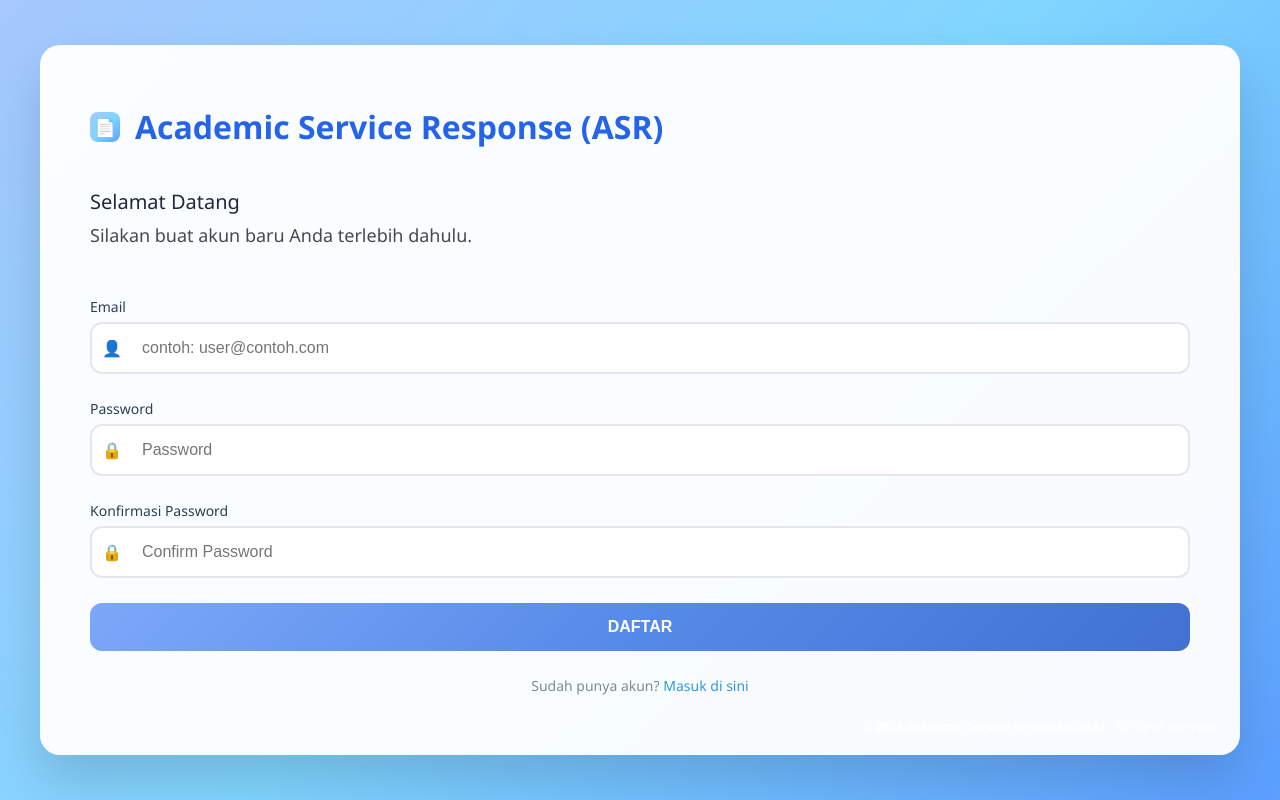
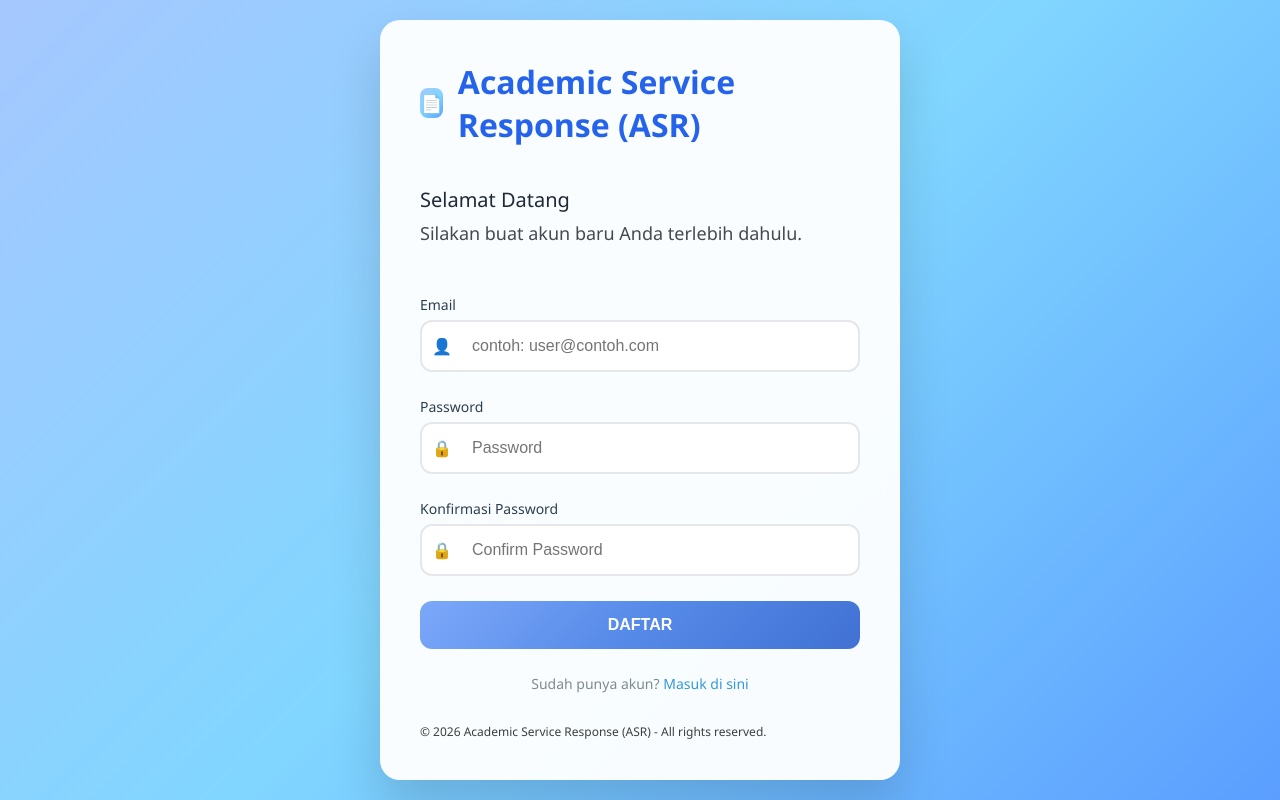
Before and after one commit to Nexuss-void/web_layanan_akademik_hosting, a Django app: page /register/ in a window 1280 px wide. Run offline with Django 4.2, Linux system fonts and the light colour scheme.

Commit message:
Update sistem V4.4

```diff
--- a/profil_mahasiswa/views.py
+++ b/profil_mahasiswa/views.py
@@ -76,7 +76,7 @@ def profil_mahasiswa_view(request):
             semester = 2
 
         elif jurusan == 'Teknik Informatika':
-            fakultas = 'Fakultas Sains danTeknik'
+            fakultas = 'Fakultas Sains dan Teknologi'
             semester = 6
 
         else:
--- a/static/assets/css/register.css
+++ b/static/assets/css/register.css
@@ -17,7 +17,7 @@ body {
 .container {
     display: flex;
     width: 100%;
-    max-width: 1200px;
+    max-width: 520px;
     background: rgba(255, 255, 255, 0.1);
     backdrop-filter: blur(10px);
     border-radius: 20px;
@@ -27,7 +27,7 @@ body {
 
 .register-section {
     flex: 1;
-    padding: 60px 50px;
+    padding: 40px;
     background: rgba(255, 255, 255, 0.95);
     display: flex;
     flex-direction: column;
@@ -192,11 +192,12 @@ body {
 }
 
 .copyright {
-    position: absolute;
+    position: flex;
     bottom: 20px;
     right: 20px;
-    color: rgba(255, 255, 255, 0.9);
+    color: rgba(14, 14, 14, 0.8);
     font-size: 12px;
+    padding-top: 30px;
 }
 
 @media (max-width: 768px) {
--- a/templates/users/login.html
+++ b/templates/users/login.html
@@ -51,9 +51,7 @@
                 Belum punya akun? <a href="{% url 'register' %}" class="signup-link">Buat di sini</a>
             </p>
             <div class="copyright">
-                <strong>&copy;
-                    {% now "Y" %} Academic Service Response (ASR)
-                </strong> - All rights reserved.
+                &copy; {% now "Y" %} Academic Service Response (ASR) - All rights reserved.
             </div>
         </div>
     </div>
--- a/templates/users/register.html
+++ b/templates/users/register.html
@@ -62,9 +62,7 @@
                 Sudah punya akun? <a href="{% url 'login' %}" class="login-link">Masuk di sini</a>
             </p>
             <div class="copyright">
-                <strong>&copy;
-                    {% now "Y" %} Academic Service Response (ASR)
-                </strong> - All rights reserved.
+                &copy; {% now "Y" %} Academic Service Response (ASR) - All rights reserved.
             </div>
         </div>
     </div>
```
Also changed, not shown: static/assets/css/login.css (+5 -4 lines), templates/crud_data/list_question.html (+0 -9 lines), templates/layout_admin_dashboard/footer_dashboard_user.html (+0 -10 lines).
